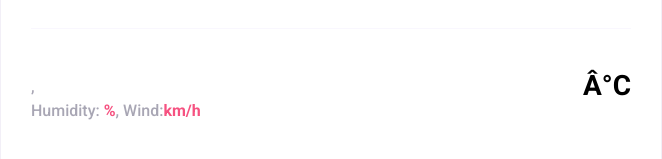
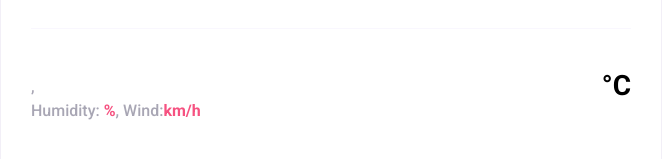
Before and after one commit to Estelle-Prn/Weather-Project-React, a React (Create React App) app: page / in a window 1280 px wide. Shown: the part 125-284 px from the top of the page, without its empty margins (309-971 px from the left). Built offline with nearby package versions, Linux system fonts and the light colour scheme.

Commit message:
removed html mistake

```diff
--- a/src/Weather.js
+++ b/src/Weather.js
@@ -31,7 +31,7 @@ export default function Weather() {
             </span>
             <span className="actual-temperature"></span>
             <span className="temperature-celsius">
-              <strong> Â°C </strong>
+              <strong> °C </strong>
             </span>
           </div>
         </div>
```
